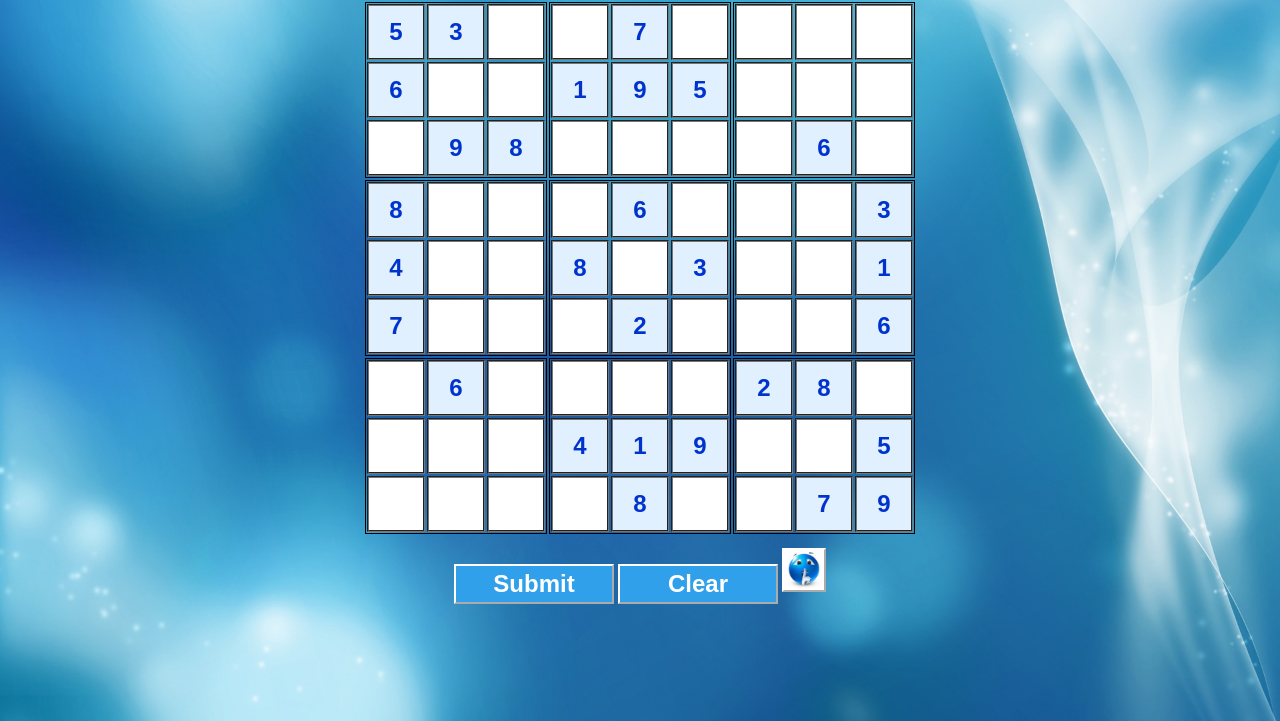
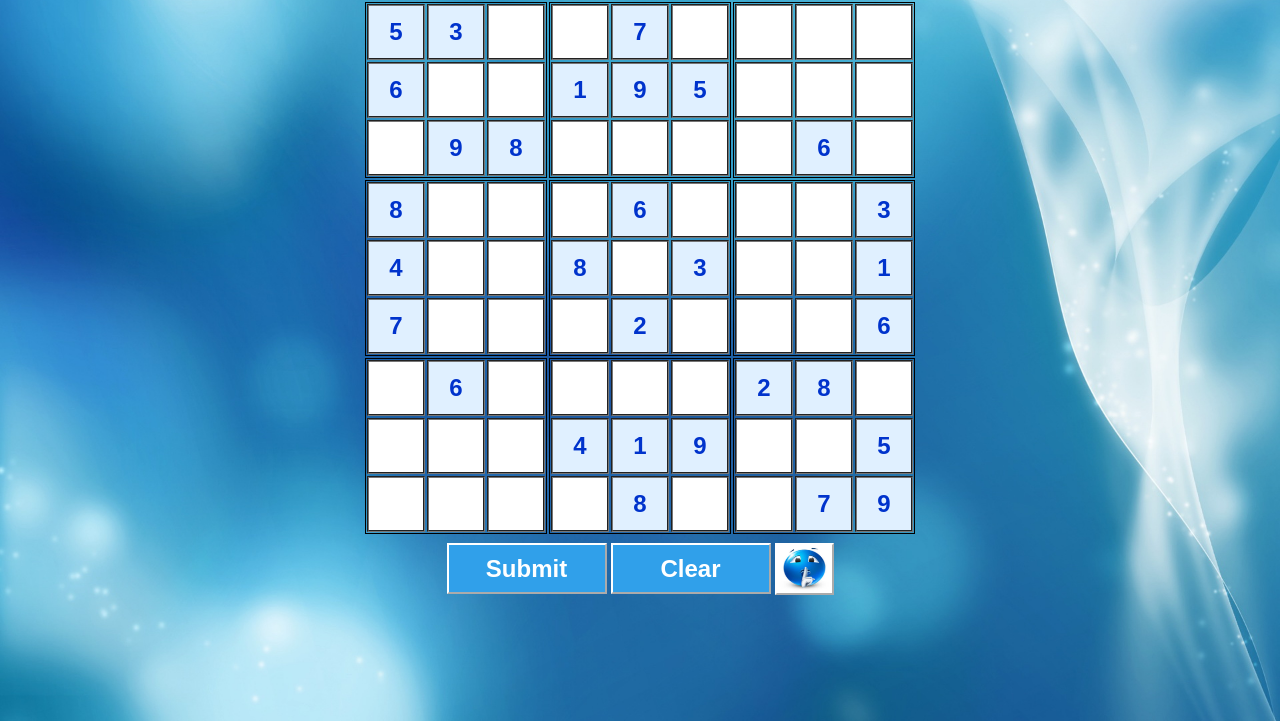
Before and after one commit to vinroop2003/vinroop2003.github.io, a plain HTML site: page index.html in a window 1280 px wide. Shown: the part 79-800 px from the top of the page. Drawn offline with Linux system fonts and the light colour scheme.

Commit message:
Final Working Version

```diff
--- a/index.html
+++ b/index.html
@@ -23,7 +23,7 @@
 	<div class="tableBottom" align="center">
 		<input type='button' id='submit' value='Submit'> </input>
 		<input type='button' id='clear' value='Clear'> </input>
-		<img src="styles/psst.jpg" alt="Psst?" title="How am I doing?"  id="checkPartial">
+		<span><img src="styles/psst.jpg" alt="Psst?" title="How am I doing?"  id="checkPartial">   </span>
 		<div id="showResult"> </div>
 
 	</div>
--- a/scripts/Sudoku.js
+++ b/scripts/Sudoku.js
@@ -51,7 +51,6 @@
 							];
 
 	var boxRows = document.getElementById('SudokuTable').getElementsByClassName('boxes');
-	// Global Variable
 
 	for(var i = 0; i < boxRows.length; i++) {
 			var boxes = boxRows[i].getElementsByClassName('box');
@@ -73,8 +72,8 @@
 					}
 				}
 			}
-			return true;
 		}
+		return true;
 	};
 
 var isNumeric = function(num) {
@@ -106,15 +105,12 @@ for(var a = 0; a < 3; a++) {
 };
 
 	$("#checkPartial").click(function() {
-
-
 		if(verifySolution(false) === true) {
 			$('#showResult').text("You are doing good!");
 		}
 		else {
 			$('#showResult').text("Its not quite right");
 		}
-		wrongVal = false;
 	});
 
 	$("#submit").click(function() {
--- a/styles/Sudoku.css
+++ b/styles/Sudoku.css
@@ -14,6 +14,7 @@ h1{
 	font: arial;
 	text-align: center;
 }
+
 #SudokuTable {
 border-collapse: collapse;
 }
@@ -44,7 +45,7 @@ input {
 }
 #submit, #clear {
 	width: 160px;
-	height: 40px;
+	height: 51px;
 	color: white;
 	text-align: center;
 	background-color: #30A0EA;
@@ -57,18 +58,19 @@ input {
 #showResult{
 	color: white;
 	font-weight: bold;
-	margin: 10px;
+	margin: 5px;
 	font-size: x-large;
 }
 
 .tableBottom{
-	margin: 10px;
+	margin: 5px;
 }
 
 #checkPartial{
-	width: 40px;
-	height:40px;
+	width: 55px;
+	height:48px;
 	border: 2px outset white;
 	margin-top: 3px;
 	cursor: pointer;
+	margin-bottom: -18px;
 }
```
